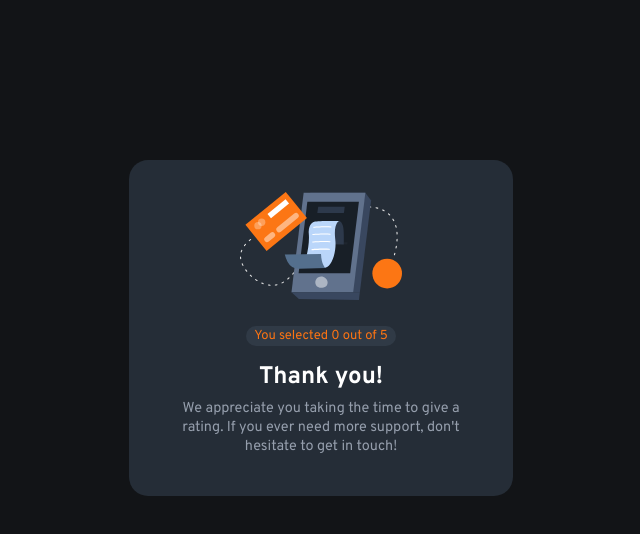
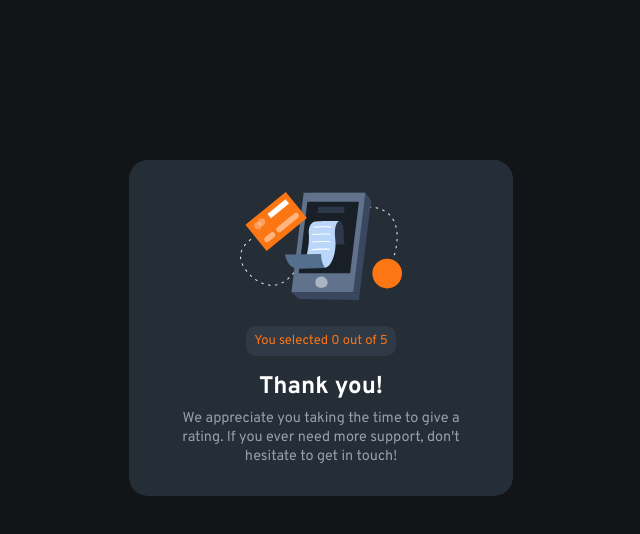
Before and after one commit to abmanaf/Interactive-rating-component, a React (Vite) app: page /ThankYou in a window 1280 px wide. Shown: the top 534 px of the page, without its empty margins (319-959 px from the left). Built offline with nearby package versions, Linux system fonts and the light colour scheme; the HTML template or start-up script is replaced by a standard one.

Commit message:
changes made

```diff
--- a/src/index.css
+++ b/src/index.css
@@ -36,7 +36,7 @@ body {
   margin-left: auto;
   margin-right: auto;
   background-color: hsl(213, 19%, 23%);
-  padding: 2px 2px;
+  padding: 7px 7px;
   border-radius: 10px;
   font-size: 13px;
   text-align: center;
```
